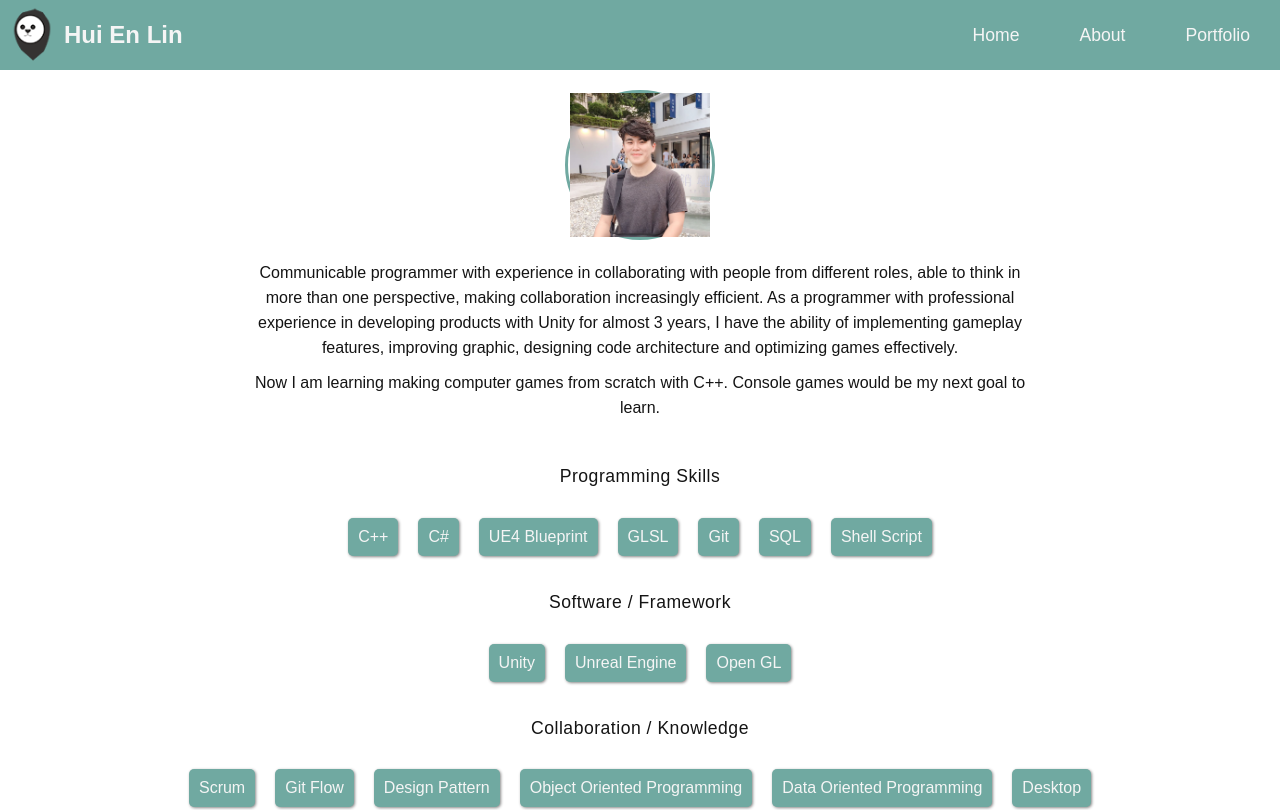
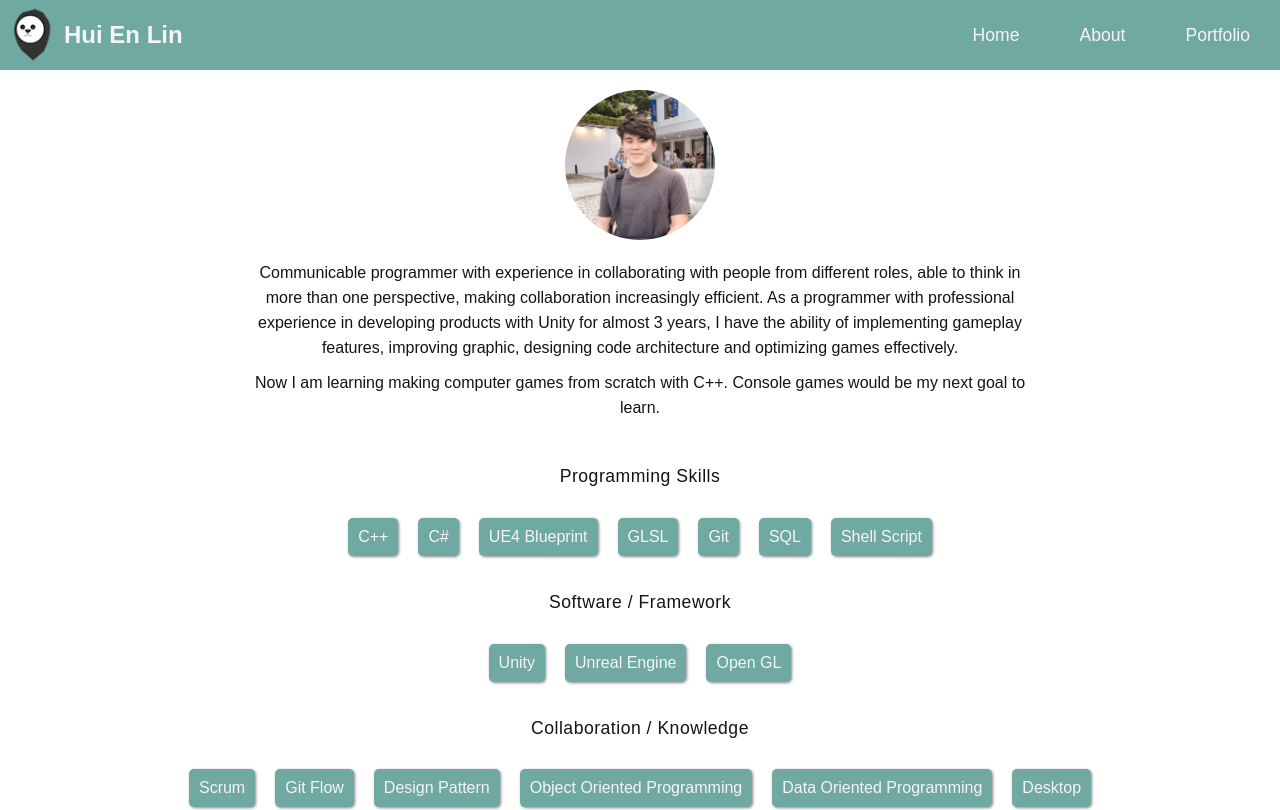
Before and after one commit to willake/hui-en.me-next, a Next.js app: page /about in a window 1280 px wide. Shown: the top 810 px of the page. Built offline with nearby package versions, Linux system fonts and the light colour scheme.

Commit message:
fix avatar layout

```diff
--- a/components/About/Intro.tsx
+++ b/components/About/Intro.tsx
@@ -13,7 +13,7 @@ const Intro: React.FC<IntroProps> = ({intro}) => {
         <section id="intro" className={styles.intro}>
             <div>
                 <div className={styles.introAvatar}>
-                    <Image src='/images/about/me.jpg' alt="me" layout="fill" objectFit="contain"/>
+                    <Image src='/images/about/me.jpg' alt="me" width="160" height="160" layout="responsive"/>
                 </div>
             </div>
             <div className={styles.introTexts}>
--- a/styles/About.module.scss
+++ b/styles/About.module.scss
@@ -18,9 +18,11 @@
     position: relative;
     width: 128px;
     height: 128px;
-    border: 3px solid #70a9a1;
-    border-radius: 50%;
     margin: 10px 0;
+
+    img {
+        border-radius: 50%;
+    }
 
     @media screen and (min-width: $lg){
         width: 150px;
```
